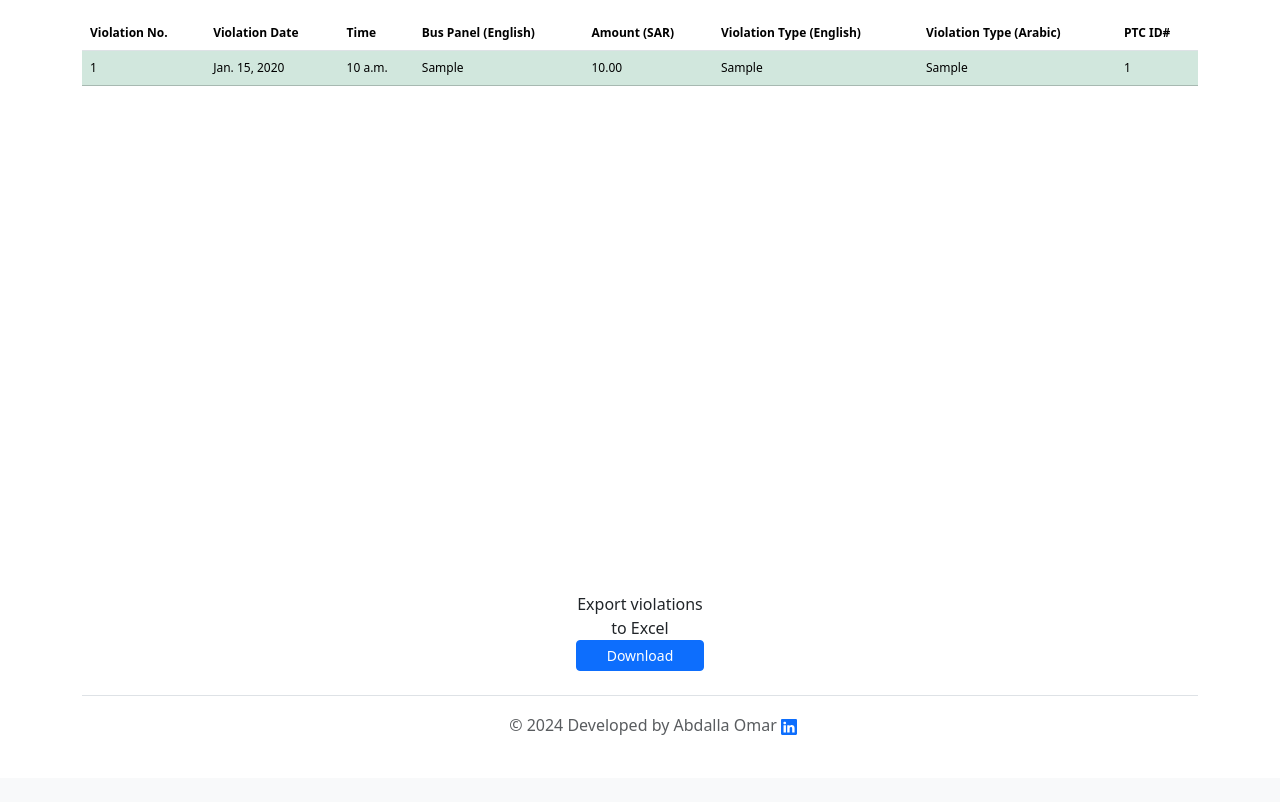
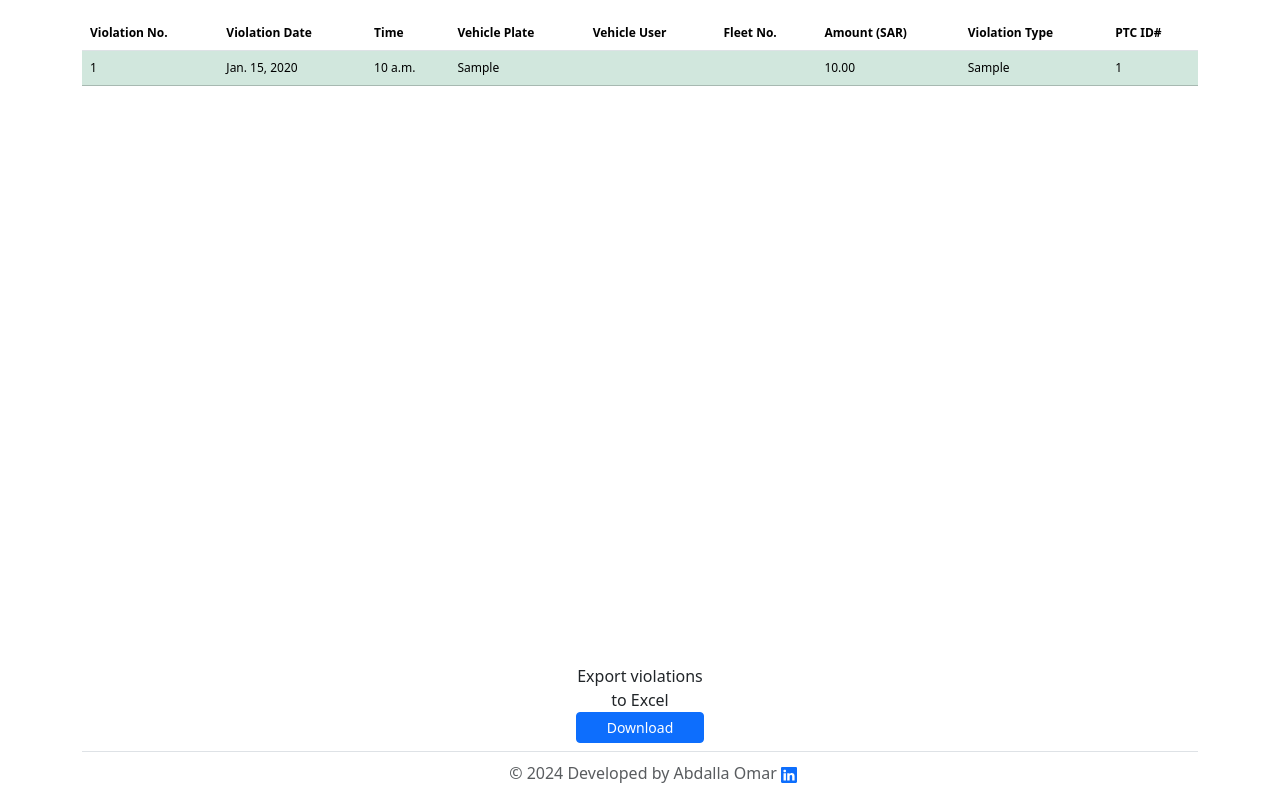
Before and after one commit to AbdallhOmarr/traffic-violation-web-app, a Django app: page /violations in a window 1280 px wide. Shown: the part 57-859 px from the top of the page. Before the commit the page ends 792 px from the top, so only its background shows below. Run offline with Django 4.2, Linux system fonts and the light colour scheme; a user stored in the database is signed in; tables that the repository leaves empty hold one stand-in row (values such as "Sample post"); some libraries are stand-ins or nearby versions.

Commit message:
Added fleet

```diff
--- a/website/static/css/main.css
+++ b/website/static/css/main.css
@@ -8,7 +8,7 @@ p {
 }
 
 .fixed-height {
-  height: 70vh;
+  height: 80vh;
 }
 
 .fixed-width1 {
--- a/website/templates/footer.html
+++ b/website/templates/footer.html
@@ -1,6 +1,6 @@
 <div class="container">
   <footer
-    class="d-flex flex-wrap justify-content-center py-3 my-4 border-top px-3"
+    class="d-flex flex-wrap justify-content-center py-2 my-2 border-top px-3"
   >
     <div class="d-flex align-items-center">
       <a href="/" class="text-body-secondary text-decoration-none">
--- a/website/templates/view_violations.html
+++ b/website/templates/view_violations.html
@@ -1,16 +1,18 @@
 {% extends 'base.html' %} {% block content %}
 <div class="container">
-  <div class="fixed-height overflow-scroll">
+  <div class="fixed-height overflow-y-scroll">
     <table class="table table-hover">
       <thead class="sticky-top">
         <tr class="">
           <th scope="col" class="small-text">Violation No.</th>
           <th scope="col" class="small-text">Violation Date</th>
           <th scope="col" class="small-text">Time</th>
-          <th scope="col" class="small-text">Bus Panel (English)</th>
+          <th scope="col" class="small-text">Vehicle Plate</th>
+          <th scope="col" class="small-text">Vehicle User</th>
+          <th scope="col" class="small-text">Fleet No.</th>
+
           <th scope="col" class="small-text">Amount (SAR)</th>
-          <th scope="col" class="small-text">Violation Type (English)</th>
-          <th scope="col" class="small-text">Violation Type (Arabic)</th>
+          <th scope="col" class="small-text">Violation Type</th>
           <th scope="col" class="small-text">PTC ID#</th>
         </tr>
       </thead>
@@ -24,9 +26,10 @@
           <td class="small-text">{{ violation.date }}</td>
           <td class="small-text">{{ violation.time }}</td>
           <td class="small-text">{{ violation.bus_panel }}</td>
+          <td class="small-text"></td>
+          <td class="small-text"></td>
           <td class="small-text">{{ violation.amount }}</td>
           <td class="small-text">{{ violation.violation_type }}</td>
-          <td class="small-text">{{ violation.violation_type_arabic }}</td>
           <td class="small-text">{{ violation.employee.ptc_id }}</td>
         </tr>
         {% endfor %}
@@ -36,7 +39,7 @@
   <div class="d-flex justify-content-center">
     <form id="exportForm" action="{% url 'export_violations' %}" method="post">
       {% csrf_token %}
-      <div class="mt-3 fixed-width1">
+      <div class="mt-2 fixed-width1">
         <div class="d-flex justify-content-center">
           <label for="" class="text-center">Export violations to Excel</label>
         </div>
```
